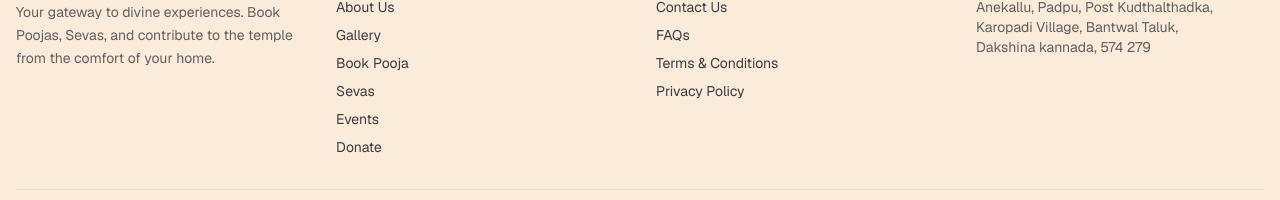
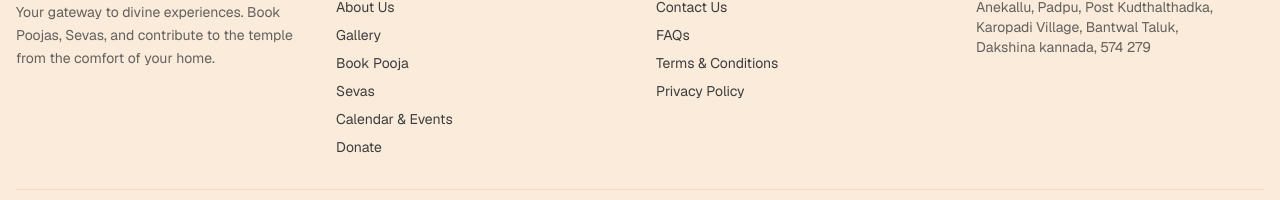
Before and after one commit to shomuranservices/devaseva-web, a Next.js app: page / in a window 1280 px wide. Shown: the part 2707-2907 px from the top of the page. Built offline with nearby package versions, Linux system fonts and the light colour scheme; no server answers.

Commit message:
Fix: Rename footer link 'Events' to 'Calendar & Events'

```diff
--- a/app/components/layout/Footer.tsx
+++ b/app/components/layout/Footer.tsx
@@ -19,7 +19,7 @@ export function Footer() {
                             <li><Link href="/gallery" className="hover:text-primary">Gallery</Link></li>
                             <li><Link href="/pooja-seva" className="hover:text-primary">Book Pooja</Link></li>
                             <li><Link href="/pooja-seva" className="hover:text-primary">Sevas</Link></li>
-                            <li><Link href="/calendar" className="hover:text-primary">Events</Link></li>
+                            <li><Link href="/calendar" className="hover:text-primary">Calendar & Events</Link></li>
                             <li><Link href="/donate" className="hover:text-primary">Donate</Link></li>
                         </ul>
                     </div>
```
